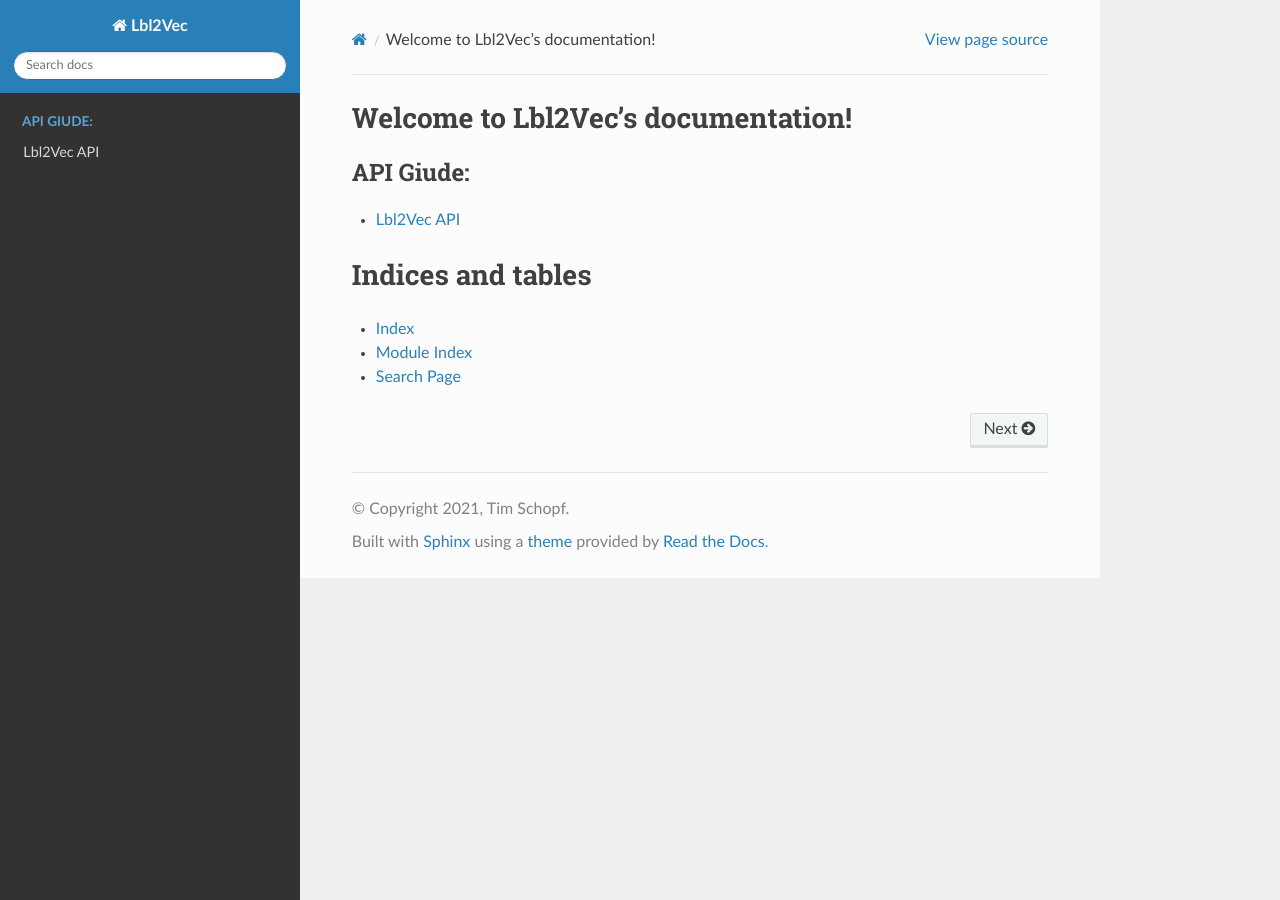
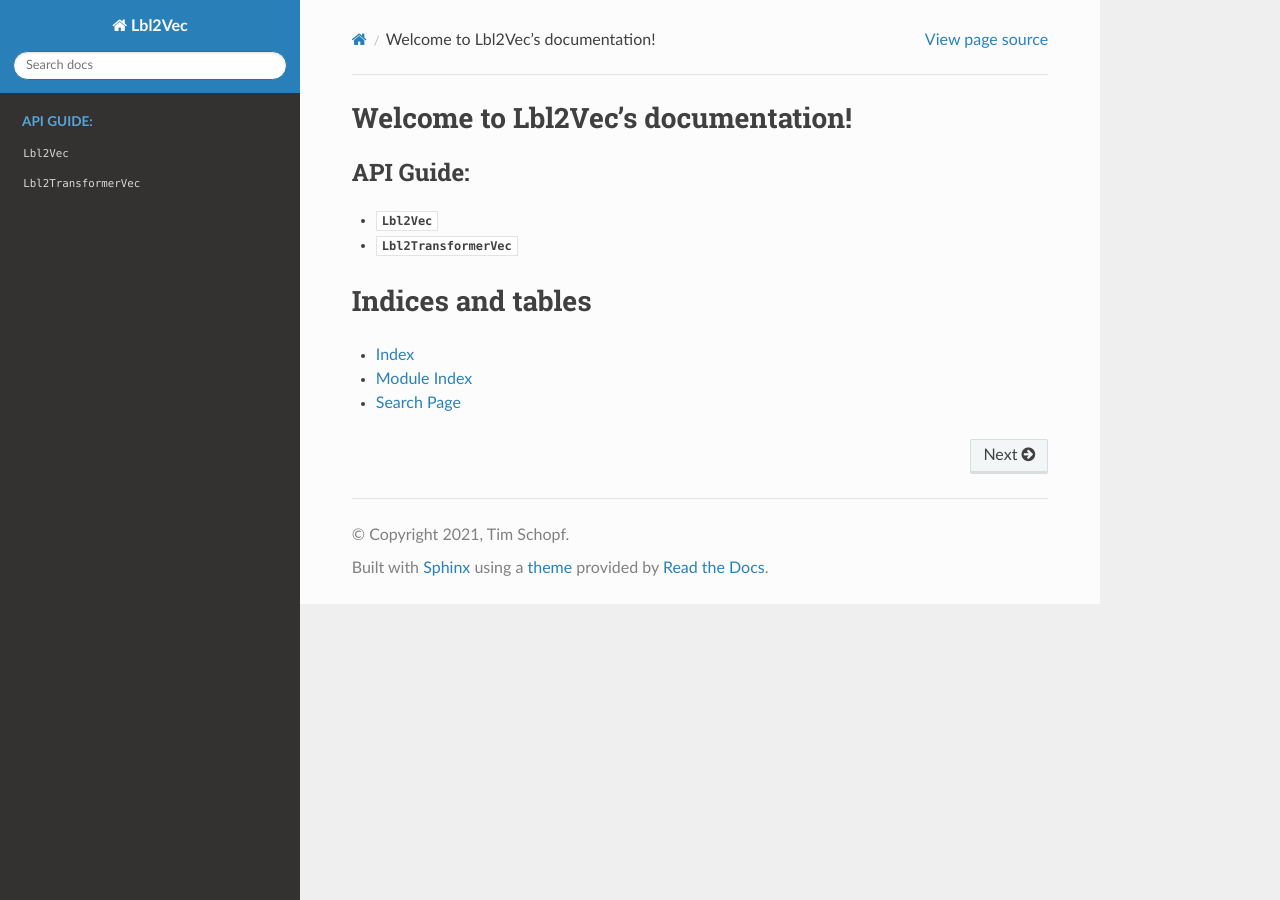
Before and after one commit to sebischair/Lbl2Vec, a Sphinx documentation site: the page built from docs/index.rst, in a window 1280 px wide. Built offline with Sphinx 7.4.7 and the Read the Docs theme 2.0.0, drawn with Linux system fonts in a browser that asks for light colours.

Commit message:
update doc files
Signed-off-by: Tim Schopf <tim.schopf@t-online.de>

```diff
--- a/docs/api.rst
+++ b/docs/api.rst
@@ -1,5 +1,13 @@
-Lbl2Vec API
-===========
+:mod:`Lbl2Vec`
+===============================
 
 .. automodule:: lbl2vec.lbl2vec
    :members:
+   :inherited-members:
+
+:mod:`Lbl2TransformerVec`
+===============================
+
+.. automodule:: lbl2vec.lbl2transformervec
+   :members:
+   :inherited-members:
--- a/docs/conf.py
+++ b/docs/conf.py
@@ -1,6 +1,3 @@
-import sphinx_rtd_theme
-from recommonmark.parser import CommonMarkParser
-
 # Configuration file for the Sphinx documentation builder.
 #
 # This file only contains a selection of the most common options. For a full
@@ -15,6 +12,8 @@
 
 import os
 import sys
+from distutils.util import convert_path
+
 sys.path.insert(0, os.path.abspath('..'))
 
 # -- Project information -----------------------------------------------------
@@ -23,9 +22,11 @@
 copyright = '2021, Tim Schopf'
 author = 'Tim Schopf'
 
-# The full version, including alpha/beta/rc tags
-release = '1.0.1'
-
+main_ns = {}
+ver_path = convert_path('../lbl2vec/_version.py')
+with open(ver_path) as ver_file:
+    exec(ver_file.read(), main_ns)
+release = main_ns['__version__']
 
 # -- General configuration ---------------------------------------------------
 
@@ -33,8 +34,8 @@
 # extensions coming with Sphinx (named 'sphinx.ext.*') or your custom
 # ones.
 extensions = [
-'sphinx_rtd_theme',
-'recommonmark',
+    'sphinx_rtd_theme',
+    'recommonmark',
 'sphinx.ext.autodoc',
 'sphinx.ext.napoleon',
 'sphinx_markdown_tables',
--- a/docs/index.rst
+++ b/docs/index.rst
@@ -13,7 +13,7 @@
    Lbl2Vec
 
 .. toctree::
-   :caption: API Giude:
+   :caption: API Guide:
 
    api
 
--- a/docs/requirements.txt
+++ b/docs/requirements.txt
@@ -13,7 +13,11 @@
 docutils==0.16
 pandas>=1.3.0
 numpy>=1.21.0
-swifter>=1.0.9
 gensim>=4.0.1
 scikit-learn>=0.24.2
 psutil>=5.8.0
+syntok>=1.4.4
+sentence_transformers>=2.2.2
+transformers>=4.24.0
+torch>=1.13
+ray>=2.1.0
```
Also changed, not shown: docs/.readthedocs.yaml (+4 -4 lines).
